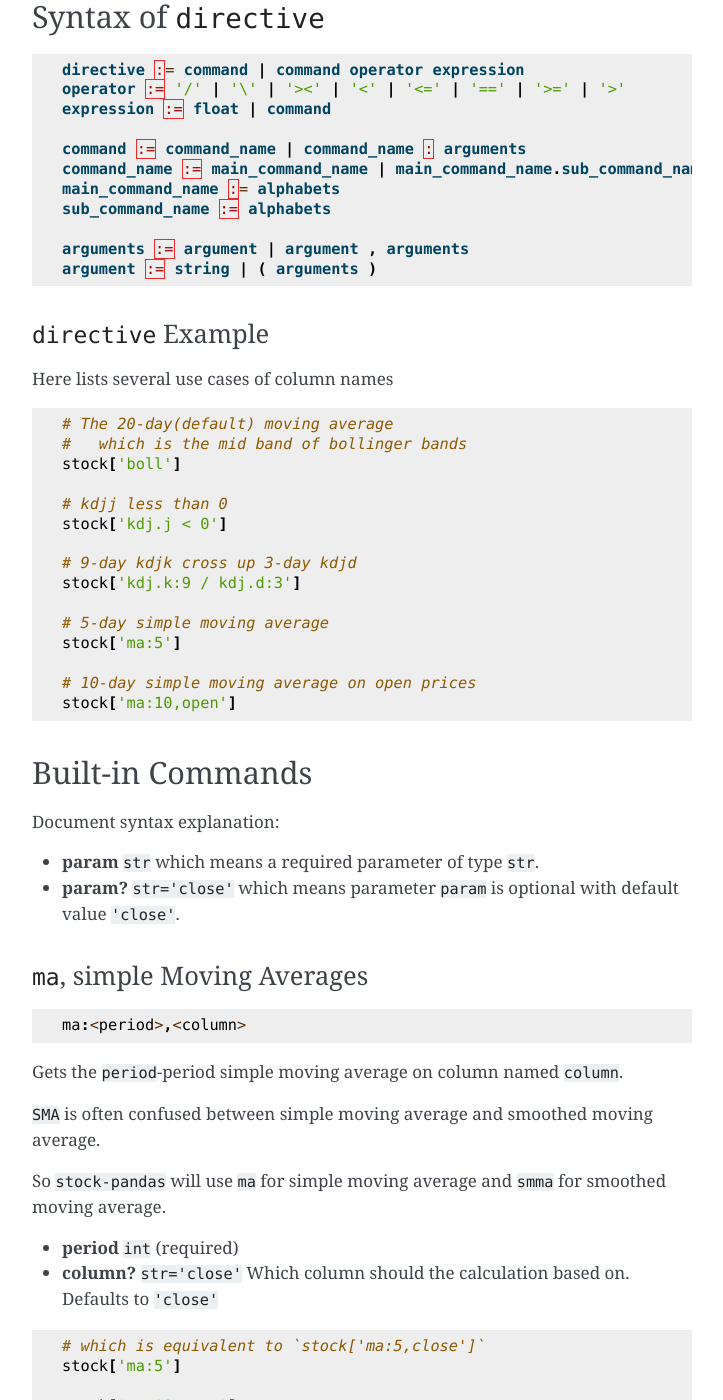
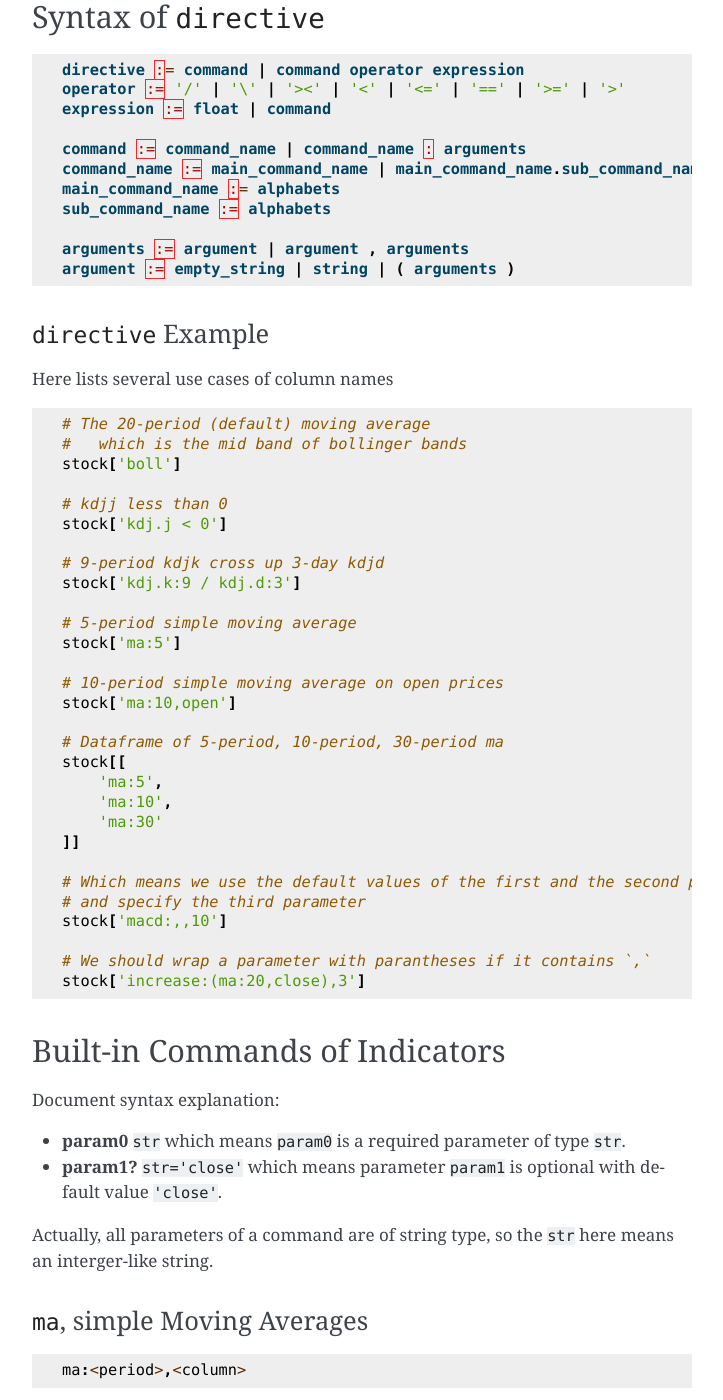
Before and after one commit to kaelzhang/stock-pandas, a Sphinx documentation site: the page built from docs/README.md, in a window 1280 px wide and 1400 px high, scrolled down 2687 px. Shown: the whole window, without its empty margins (388-1111 px from the left). Built offline with Sphinx 7.4.7, drawn with Linux system fonts in a browser that asks for light colours; some of the changed text lies outside the part shown.

Commit message:
directive: supports negative int; README.md: improves

````diff
--- a/docs/README.md
+++ b/docs/README.md
@@ -113,7 +113,7 @@
 sub_command_name := alphabets
 
 arguments := argument | argument , arguments
-argument := string | ( arguments )
+argument := empty_string | string | ( arguments )
 ```
 
 #### `directive` Example
@@ -121,29 +121,45 @@
 Here lists several use cases of column names
 
 ```py
-# The 20-day(default) moving average
+# The 20-period (default) moving average
 #   which is the mid band of bollinger bands
 stock['boll']
 
 # kdjj less than 0
 stock['kdj.j < 0']
 
-# 9-day kdjk cross up 3-day kdjd
+# 9-period kdjk cross up 3-day kdjd
 stock['kdj.k:9 / kdj.d:3']
 
-# 5-day simple moving average
+# 5-period simple moving average
 stock['ma:5']
 
-# 10-day simple moving average on open prices
+# 10-period simple moving average on open prices
 stock['ma:10,open']
+
+# Dataframe of 5-period, 10-period, 30-period ma
+stock[[
+    'ma:5',
+    'ma:10',
+    'ma:30'
+]]
+
+# Which means we use the default values of the first and the second parameters,
+# and specify the third parameter
+stock['macd:,,10']
+
+# We should wrap a parameter with parantheses if it contains `,`
+stock['increase:(ma:20,close),3']
 ```
 
-## Built-in Commands
+## Built-in Commands of Indicators
 
 Document syntax explanation:
 
-- **param** `str` which means a required parameter of type `str`.
-- **param?** `str='close'` which means parameter `param` is optional with default value `'close'`.
+- **param0** `str` which means `param0` is a required parameter of type `str`.
+- **param1?** `str='close'` which means parameter `param1` is optional with default value `'close'`.
+
+Actually, all parameters of a command are of string type, so the `str` here means an interger-like string.
 
 ### `ma`, simple Moving Averages
 
@@ -238,6 +254,40 @@
 stock[['kdj.k', 'kdj.d:3', 'kdj.j:3']]
 ```
 
+## Built-in Commands for Statistics
+
+### `column`
+
+```
+column:<name>
+```
+
+Just gets the series of a column. This command is designed to be used together with an operator to compare with another command or as a parameter of some statistics command.
+
+- **name** `str` the name of the column
+
+### `increase`
+
+```
+increase:<on_what>,<period>,<step>
+```
+
+Gets a `bool`-type series each item of is `True` if the value of indicator `on_what` increases in the last `period`-period.
+
+- **on_what** `str` the command name of an indicator. If we want calculate on a normal column such as `'close'`, we should use `'column:close'`
+- **period?** `int=1`
+- **direction?** `1 | -1` the direction of "increase". `-1` means decreasing
+
+For example:
+
+```py
+# Which means whether the `ma:20,close` line (20-period simple moving average on column `'close'`) has been increasing for 3 periods.
+stock['increase:(ma:20,close),3']
+
+# If the close price has been decreasinng for 5 periods(maybe days)
+stock['increase:column:close,5,-1']
+```
+
 ## Operators
 
 ```
````
Also changed, not shown: other parts of docs/README.md (+3 -3 lines), 2 other files.
